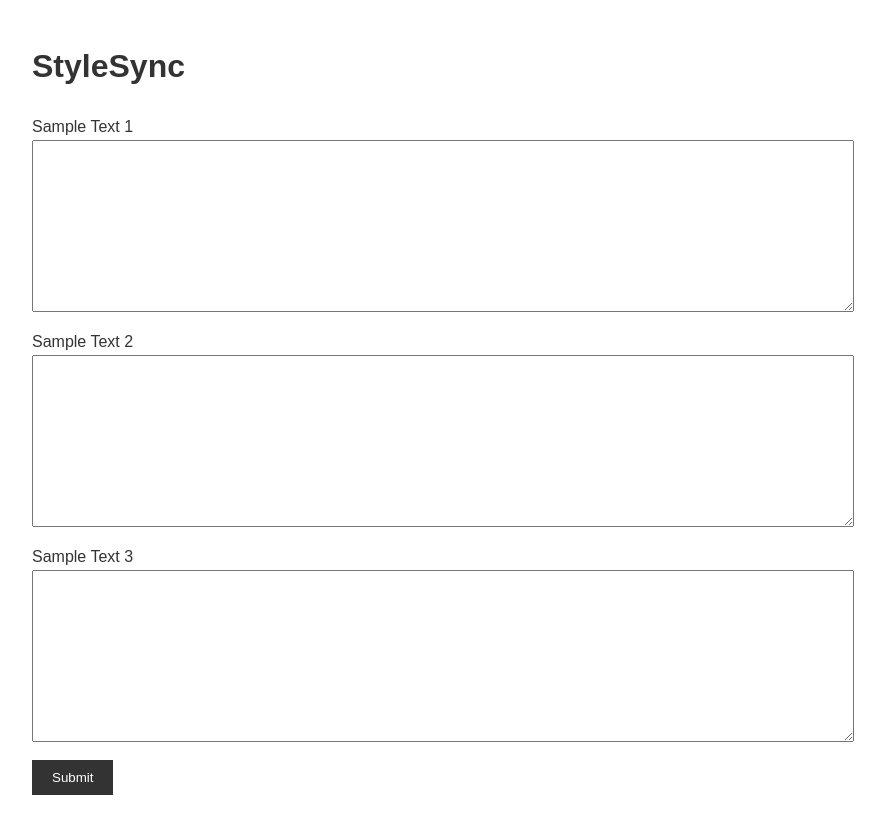
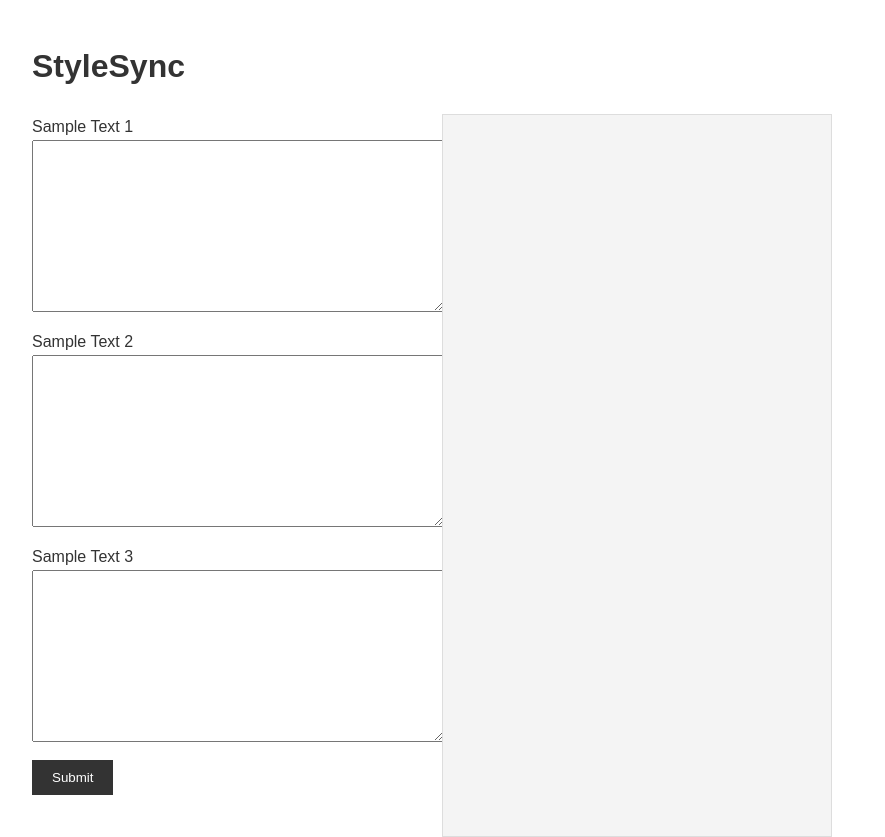
Before and after one commit to blakemartz/writing_assistant_webapp, a Flask app: page / in a window 1280 px wide. Shown: the whole page, without its empty margins (208-1093 px from the left). Before the commit the page ends 795 px from the top, so only its background shows below. Run offline with Flask 3, Linux system fonts and the light colour scheme.

Commit message:
Update ui
update index.html and styles.css to add loading wheel and window for generated text

```diff
--- a/static/styles.css
+++ b/static/styles.css
@@ -27,9 +27,36 @@ button:hover {
   background-color: #555;
 }
 
-.result {
-  margin-top: 20px;
+.app-wrapper {
+  display: flex;
+}
+
+.text-input-section {
+  flex: 1;
+  margin-right: 20px;
+}
+
+.output-section {
+  flex: 1;
+}
+
+.result-window {
+  position: relative;
+  height: 100%;
   padding: 20px;
   background-color: #f4f4f4;
   border: 1px solid #ddd;
+  min-height: 300px;
+  overflow-y: auto;
 }
+
+.loader {
+  position: absolute;
+  top: 50%;
+  left: 50%;
+  transform: translate(-50%, -50%);
+}
+
+.hidden {
+  display: none;
+}
--- a/templates/index.html
+++ b/templates/index.html
@@ -9,6 +9,8 @@
 <body>
     <div class="container">
         <h1>StyleSync</h1>
+        <div class="app-wrapper">
+            <div class="text-input-section">
                 <form id="text-input-form">
                     {% for i in range(1, num_text_inputs + 1) %}
                     <div class="form-group">
@@ -18,7 +20,16 @@
                     {% endfor %}
                     <button type="submit" class="btn btn-primary">Submit</button>
                 </form>
+            </div>
+            <div class="output-section">
+                <div class="result-window">
                     <div id="result"></div>
+                    <div id="loader" class="loader hidden">
+                        <img src="https://cdnjs.cloudflare.com/ajax/libs/semantic-ui/0.16.1/images/loader-large.gif" alt="Loading...">
+                    </div>
+                </div>
+            </div>
+        </div>
     </div>
     <script src="https://code.jquery.com/jquery-3.6.0.min.js"></script>
     <script>
@@ -31,6 +42,9 @@
                 text_inputs.push($("#text-input-{{ i }}").val());
                 {% endfor %}
 
+                $("#loader").removeClass("hidden");
+                $("#result").html("");
+
                 $.ajax({
                     type: "POST",
                     url: "{{ url_for('submit') }}",
@@ -41,6 +55,7 @@
                     success: function (response) {
                         // Update the result container with the generated text
                         $("#result").html(response.generated_text);
+                        $("#loader").addClass("hidden");
                     }
                 });
             });
```
Also changed, not shown: gpt_api.py (+0 -7 lines). Lines whose indentation alone changed are shown as unchanged.
